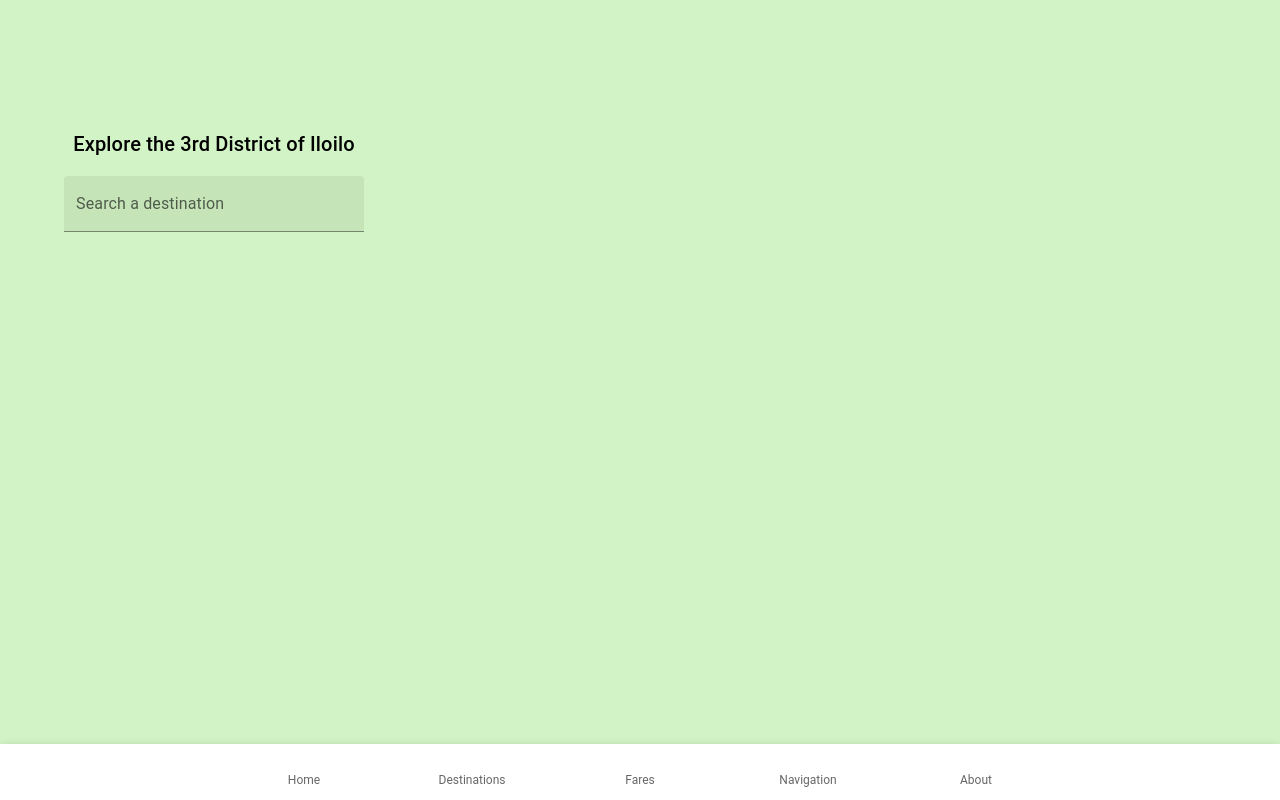
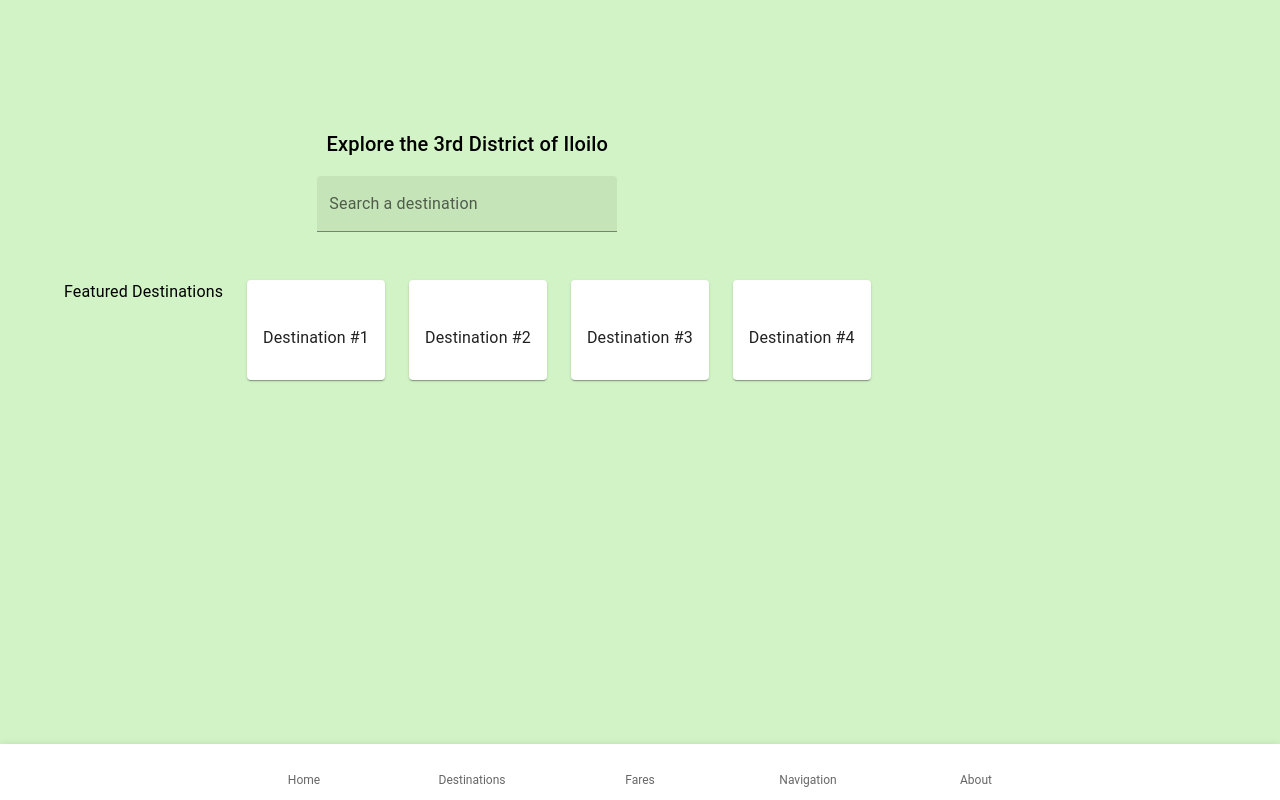
Before and after one commit to by-jenneigh/tara, a Next.js app: page /home in a window 1280 px wide. Built offline with nearby package versions, Linux system fonts and the light colour scheme; some icons are missing.

Commit message:
Add destination card component

```diff
--- /dev/null
+++ b/app/components/common/card.tsx
@@ -0,0 +1,30 @@
+import Card from "@mui/material/Card";
+import CardContent from "@mui/material/CardContent";
+import CardMedia from "@mui/material/CardMedia";
+import Typography from "@mui/material/Typography";
+
+type DestinationCardProps = {
+  name: string;
+  image: string;
+  description?: string;
+};
+
+export default function DestinationCard(props: DestinationCardProps) {
+  const { name, image, description } = props;
+
+  return (
+    <Card sx={{ maxWidth: 142 }}>
+      <CardMedia sx={{ height: 30 }} image={image} title={name} />
+      <CardContent>
+        <Typography gutterBottom variant="body1" component="div">
+          {name}
+        </Typography>
+        {description && (
+          <Typography variant="body2" sx={{ color: "text.secondary" }}>
+            {description}
+          </Typography>
+        )}
+      </CardContent>
+    </Card>
+  );
+}
--- a/app/home/page.tsx
+++ b/app/home/page.tsx
@@ -1,16 +1,35 @@
+import DestinationCard from "@/app/components/common/card";
 import Search from "@/app/components/common/search";
-import { Stack, Typography } from "@mui/material";
+import { DESTINATIONS } from "@/app/components/constants/destinations";
+import { Grid, Stack, Typography } from "@mui/material";
 
 export default function Home() {
   return (
     <Stack alignItems={"center"}>
-      <Stack alignContent={"center"}>
+      <Stack alignContent={"center"} mb={5}>
         <Typography variant="h6" color="black" align="center">
           Explore the 3rd District of Iloilo
         </Typography>
 
         <Search />
       </Stack>
+
+      <Grid
+        container
+        spacing={{ xs: 2, md: 3 }}
+        columns={{ xs: 4, sm: 8, md: 12 }}
+      >
+        <Typography color="black" variant="body1">
+          Featured Destinations
+        </Typography>
+        {DESTINATIONS.map((destination, idx) => (
+          <DestinationCard
+            key={idx}
+            name={destination.name}
+            image={destination.images[0]}
+          />
+        ))}
+      </Grid>
     </Stack>
   );
 }
```
